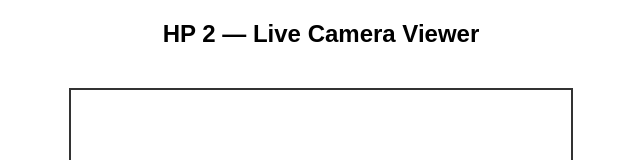
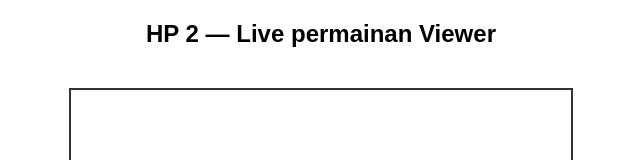
Before and after one commit to Surys16/Camera-stream, a plain HTML site: page Viewer.html in a window 1280 px wide. Shown: the top 160 px of the page, without its empty margins (319-959 px from the left). Drawn offline with Linux system fonts and the light colour scheme; no server answers.

Commit message:
Update Viewer.html

```diff
--- a/Viewer.html
+++ b/Viewer.html
@@ -2,14 +2,14 @@
 <html lang="en">
 <head>
   <meta charset="UTF-8">
-  <title>Camera Viewer</title>
+  <title>Permainan Viewer</title>
   <style>
     body { text-align: center; font-family: sans-serif; }
     video { width: 100%; max-width: 500px; margin-top: 20px; border: 2px solid #333; }
   </style>
 </head>
 <body>
-  <h2>HP 2 — Live Camera Viewer</h2>
+  <h2>HP 2 — Live permainan Viewer</h2>
   <video id="remoteVideo" autoplay playsinline></video>
 
   <script type="module" src="script.js"></script>
```
